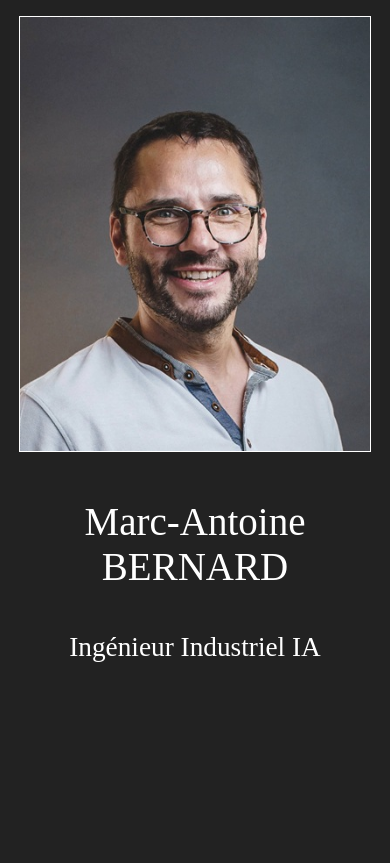
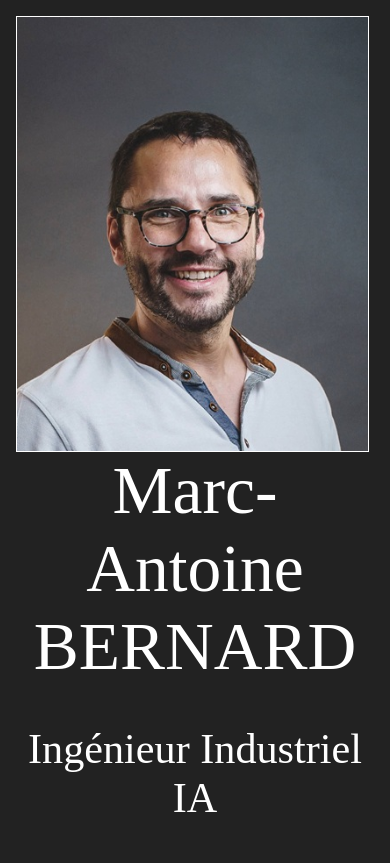
Before and after one commit to montagneForEver/montagneForEver.github.io, a plain HTML site: page index.html in a window 390 px wide. Shown: the top 863 px of the page. Drawn offline with nearby package versions, Linux system fonts and the light colour scheme; a web font is replaced by a local one.

Commit message:
centrage du bloc photo

```diff
--- a/index.html
+++ b/index.html
@@ -26,8 +26,12 @@
                 <!--solution de repli pour les vieux navigateurs-->
                 <img src="images/portrait_400w.jpg" alt="photo sympa de moi meme lol" />
             </picture>
-            <p class="hidden" id="name">Marc-Antoine BERNARD</p>
-            <p class="hidden" id="metier">Ingénieur Industriel IA</p>
+            <div class="hidden">
+                <p id="name">Marc-Antoine BERNARD</p>
+            </div>
+            <div class="hidden">
+                <p id="metier">Ingénieur Industriel IA</p>
+            </div>
         </div>
         <div class="bloc">
             <ul>
--- a/styles/style.css
+++ b/styles/style.css
@@ -5,6 +5,30 @@
     --couleur-titre: #2BABE2;
     --couleur-fond-gauche: #222222;
     --couleur-fond-droite: white;
+}
+
+/*grid*/
+
+main {
+    grid-area: content;
+}
+
+aside {
+    grid-area: sidebar;
+}
+
+body {
+    display: grid;
+    grid-template-columns: 3fr 9fr;
+}
+
+body {
+    grid-template-areas:
+        "sidebar content";
+}
+
+.hidden {
+    display: none;
 }
 
 /*dimensions bloc*/
@@ -40,6 +64,7 @@ body {
 
 img {
     border: 1px solid white;
+    max-width: 60%;
 }
 
 h1 {
@@ -121,32 +146,6 @@ a {
 }
 
 /* web responsive */
-main {
-    grid-area: content;
-}
-
-aside {
-    grid-area: sidebar;
-}
-
-body {
-    display: grid;
-    grid-template-columns: 3fr 9fr;
-}
-
-body {
-    grid-template-areas:
-        "sidebar content";
-}
-
-img {
-    max-width: 60%;
-}
-
-.hidden {
-    display: none;
-}
-
 
 @media screen and (max-width: 40rem) {
     body {
@@ -155,25 +154,43 @@ img {
             "content content";
     }
 
-    .hidden {
-        display: block;
-        font-size: 10vw;
-        font-family: 'Visby', serif;
-        margin: 5vh 0;
-        text-align: center;
-    }
-
-    #metier {
-        font-size: 7vw;
-    }
-
-    img {
-        max-height: 70vh;
-        max-width: 98%;
+    .photo * {
+        padding: 0;
+        margin: 0;
     }
 
     .photo {
         height: 100vh;
+        display: flex;
+        flex-direction: column;
+        justify-content: space-between;
+        align-items: center;
+    }
+
+    .hidden {
+        display: block flex;
+        flex: 1;
+        flex-direction: column;
+        justify-content: center;
+    }
+
+    #metier {
+        font-size: 5vh;
+        text-align: center;
+        font-family: 'Visby', serif;
+    }
+
+    #name {
+        font-size: 8vh;
+        text-align: center;
+        font-family: 'Visby', serif;
+    }
+
+    img {
+        display: block;
+        max-height: 60vh;
+        max-width: 98%;
+        flex: 1;
     }
 
     .showed {
```
